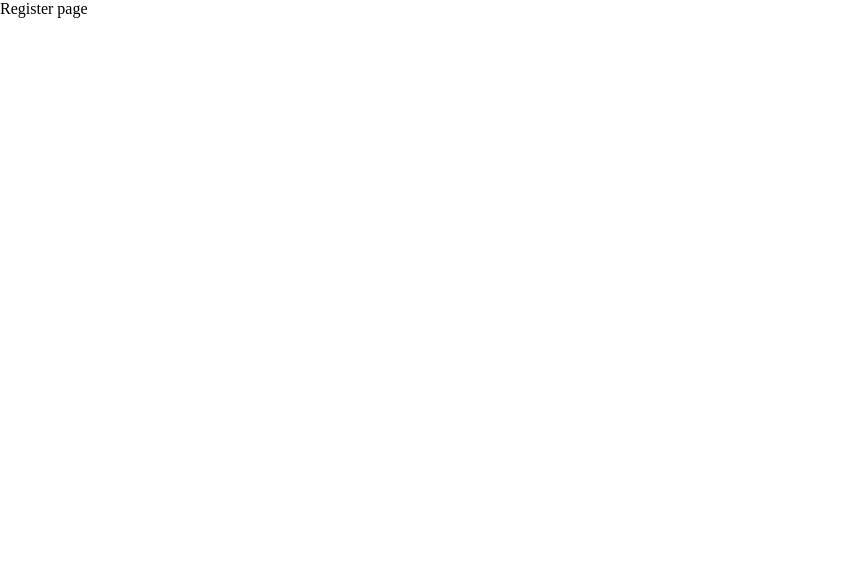
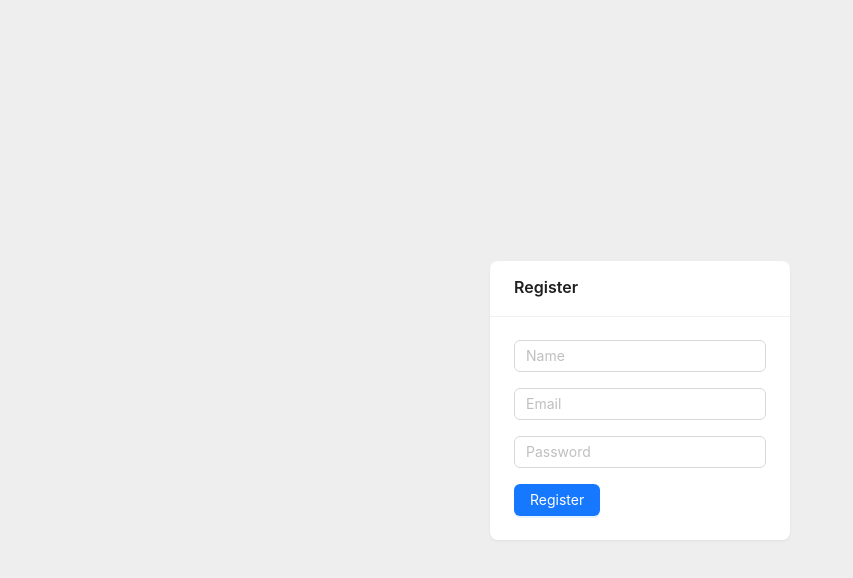
Before and after one commit to sheykhnazirboyev/furniture-dashboard, a React (Vite) app: page /register in a window 1280 px wide. Shown: the top 578 px of the page, without its empty margins (0-853 px from the left). Built offline with nearby package versions, Linux system fonts and the light colour scheme.

Commit message:
feat: add login and register pages

```diff
--- a/src/App.jsx
+++ b/src/App.jsx
@@ -1,18 +1,20 @@
 import { BrowserRouter, Routes, Route } from "react-router-dom";
 import Home from "./pages/Home";
-import Register from "./pages/Register";
 import GeneralLayout from "./pages/GeneralLayout";
 import CategoryPage from "./pages/CategoryPage";
+import Register from "./pages/Auth/Register";
+import Login from "./pages/Auth/Login";
 
 function App() {
   return (
     <BrowserRouter>
       <Routes>
-        <Route path="/" element={<GeneralLayout />} >
+        <Route path="/" element={<GeneralLayout />}>
           <Route index element={<Home />} />
           <Route path="/category" element={<CategoryPage />} />
         </Route>
         <Route path="/register" element={<Register />} />
+        <Route path="/login" element={<Login />} />
       </Routes>
     </BrowserRouter>
   );
--- /dev/null
+++ b/src/pages/Auth/Login.jsx
@@ -0,0 +1,27 @@
+import { Card, Flex } from "antd";
+import styles from "./styles.module.css";
+import { Input, Button } from "antd";
+
+function Login() {
+  return (
+    <div className={styles.root}>
+      <Card hoverable title="Login" bordered={false} style={{ width: 300 }}>
+        <form action="">
+          <Flex gap="middle" vertical>
+            <div>
+              <Input placeholder="Email" />
+            </div>
+            <div>
+              <Input placeholder="Password" />
+            </div>
+            <div>
+              <Button type="primary">Login</Button>
+            </div>
+          </Flex>
+        </form>
+      </Card>
+    </div>
+  );
+}
+
+export default Login;
--- /dev/null
+++ b/src/pages/Auth/Register.jsx
@@ -0,0 +1,30 @@
+import { Card, Flex } from "antd";
+import styles from "./styles.module.css";
+import { Input, Button } from "antd";
+
+function Register() {
+  return (
+    <div className={styles.root}>
+      <Card hoverable title="Register" bordered={false} style={{ width: 300 }}>
+        <form action="">
+          <Flex gap="middle" vertical>
+            <div>
+              <Input placeholder="Name" />
+            </div>
+            <div>
+              <Input placeholder="Email" />
+            </div>
+            <div>
+              <Input placeholder="Password" />
+            </div>
+            <div>
+              <Button type="primary">Register</Button>
+            </div>
+          </Flex>
+        </form>
+      </Card>
+    </div>
+  );
+}
+
+export default Register;
--- /dev/null
+++ b/src/pages/Auth/styles.module.css
@@ -0,0 +1,8 @@
+.root {
+    background-color: #eee;
+    width: 100vw;
+    height: 100vh;
+    display: flex;
+    justify-content: center;
+    align-items: center;
+}
--- a/src/pages/Register.jsx
+++ /dev/null
@@ -1,11 +0,0 @@
-import React from 'react'
-
-function Register() {
-  return (
-    <div>
-      Register page
-    </div>
-  )
-}
-
-export default Register
```
